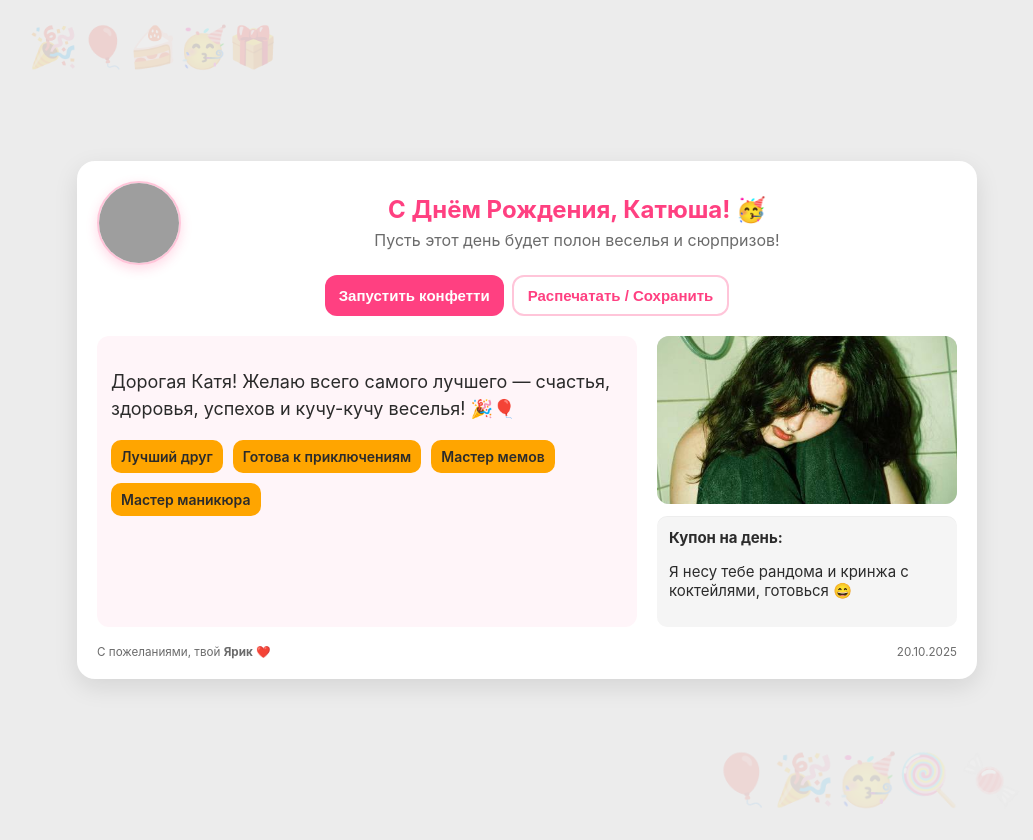
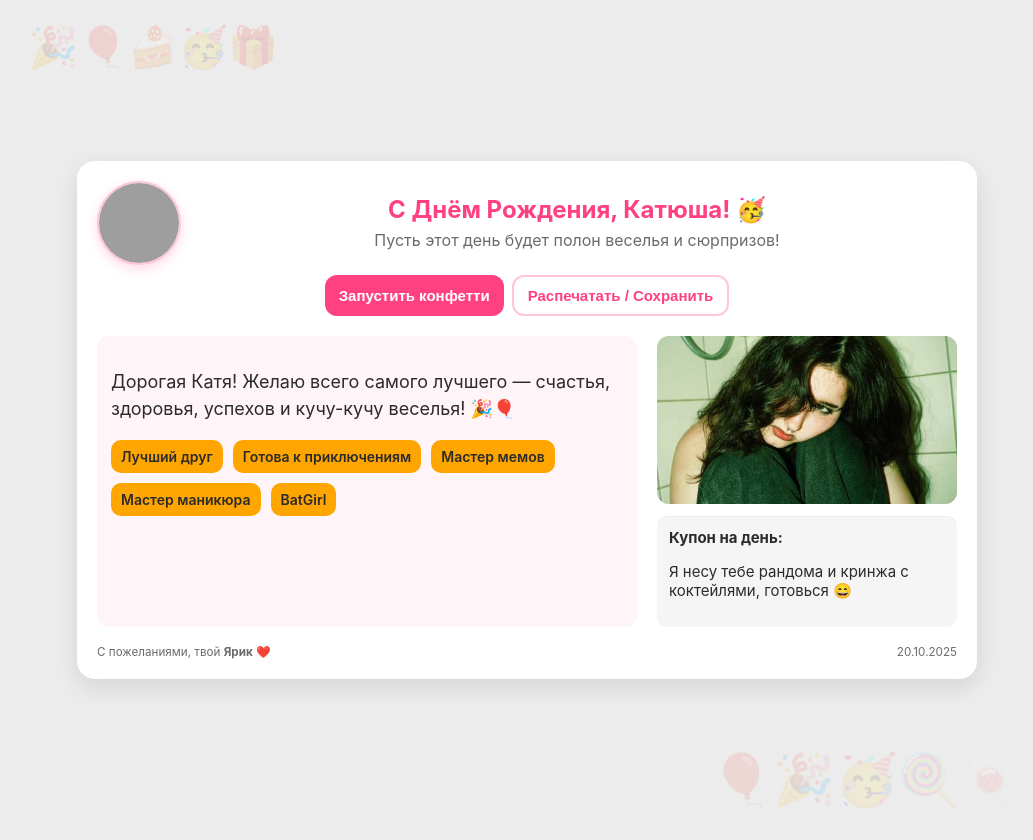
Before and after one commit to MUXA42ty/katya..., a plain HTML site: page index.html in a window 1280 px wide. Shown: the whole page, without its empty margins (113-1146 px from the left). Drawn offline with Linux system fonts and the light colour scheme; grey boxes are pictures that could not be loaded.

Commit message:
Update index.html

```diff
--- a/index.html
+++ b/index.html
@@ -221,6 +221,7 @@ small {color:var(--muted);}
     <div class="badge">Готова к приключениям</div>
     <div class="badge">Мастер мемов</div>
     <div class="badge">Мастер маникюра</div>
+     <div class="badge">BatGirl</div>
   </div>
 </div>
 
```
